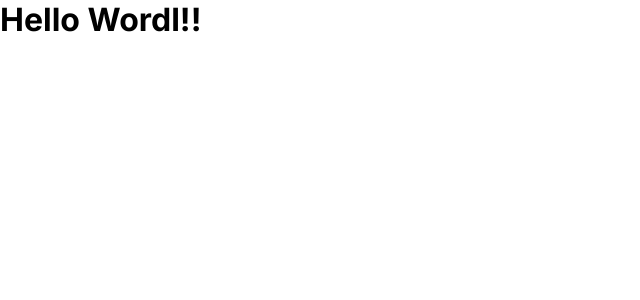
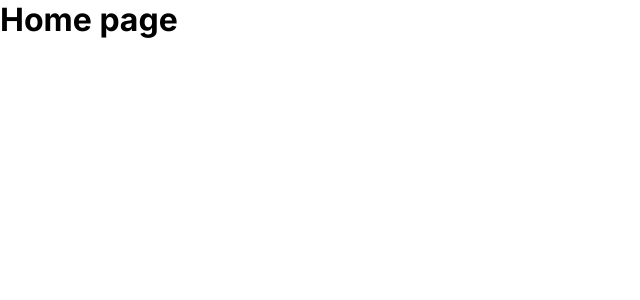
Before and after one commit to fadleyy/projectNext, a Next.js app: page / in a window 1280 px wide. Shown: the top 300 px of the page, without its empty margins (0-640 px from the left). Built offline with nearby package versions, Linux system fonts and the light colour scheme.

Commit message:
create page about, contact, and blog :smirk:

```diff
--- a/src/app/page.js
+++ b/src/app/page.js
@@ -1,5 +1,5 @@
 const Home = () => {
-  return <h1>Hello Wordl!!</h1>;
+  return <h1>Home page</h1>;
 };
 
 export default Home;
```
Also changed, not shown: src/app/about/page.js (added, +7 -0 lines), src/app/blog/page.js (added, +7 -0 lines), src/app/contact/page.js (added, +7 -0 lines).
